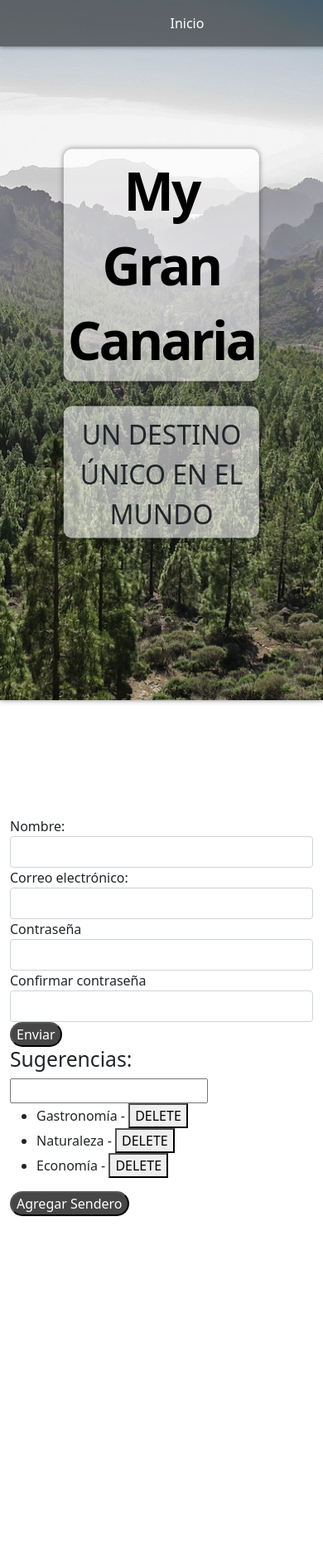
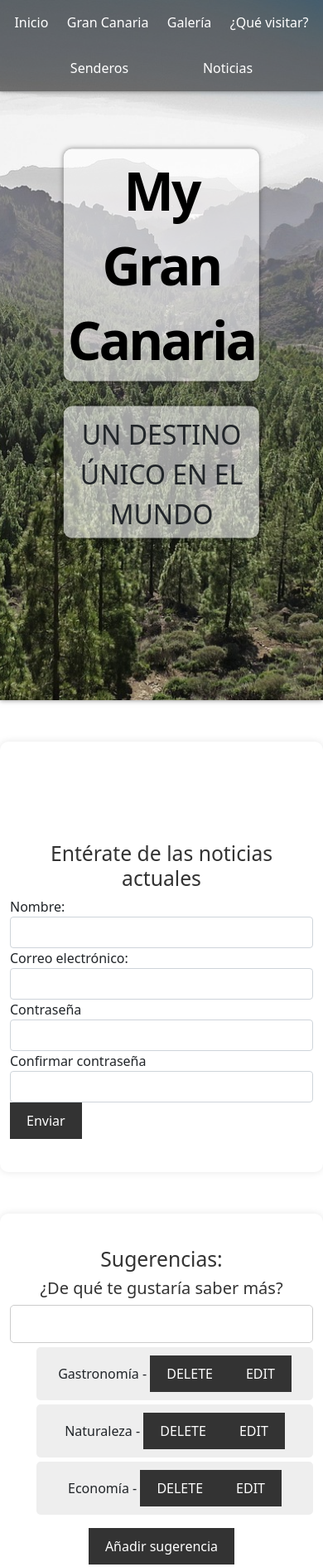
Before and after one commit to elenaperez023/MyGranCanaria, a plain HTML site: page form.html in a window 390 px wide. Shown: the whole page at 83% size. Before the commit the page ends 1526 px from the top, so only its background shows below. Drawn offline with Linux system fonts and the light colour scheme.

Commit message:
6th commit

```diff
--- a/css/form.css
+++ b/css/form.css
@@ -10,14 +10,48 @@
 
 body {
     font-family: 'Open Sans', sans-serif;
+    background-color: #f5f5f5;
+    margin: 0;
 }
 
 .container {
-    width: 90%;
-    max-width: 1200px;
-    overflow: hidden;
+    width: 80%;
+    max-width: 600px;
     margin: auto;
-    padding: 60px 0;
+    padding: 40px;
+    background-color: #fff;
+    border-radius: 10px;
+    box-shadow: 0 0 10px rgba(0, 0, 0, 0.1);
+    margin-top: 50px;
+}
+
+.right-side {
+    text-align: center;
+}
+
+h2, h5 {
+    color: #333;
+}
+
+input {
+    width: 100%;
+    padding: 10px;
+    margin: 10px 0;
+    box-sizing: border-box;
+    border: 1px solid #ccc;
+    border-radius: 5px;
+}
+
+ul {
+    list-style-type: none;
+    padding: 0;
+}
+
+ul li {
+    background-color: #eee;
+    padding: 10px;
+    margin: 5px 0;
+    border-radius: 5px;
 }
 
 header {
@@ -114,19 +148,11 @@ nav a:hover {
     font-weight: 300;
     color: rgb(0, 0, 0);
     margin-bottom: 40px;
-    /* font-family: 40px; */
 }
-
-/* .collapse.navbar-collapse{
-    justify-content: center;
-    display: flex;
-} */
 
 .nav-link a{
     color: aliceblue;
 }
-
-
 
 #my-jumbotron {
     margin-top: 5em;
@@ -161,8 +187,45 @@ nav a:hover {
     color: red;
 }
 
-.button{
-    background-color: rgba(0, 0, 0, 0.726);
-    border-radius: 20px;
+button{
+    background-color: #333;
     color: #fff;
+    padding: 10px 20px;
+    border: none;
+    border-radius: 5px;
+    cursor: pointer;
+    font-size: 16px;
+    margin: auto;
 }
+
+button:hover {
+    background-color: #555;
+}
+
+
+@media only screen and (max-width: 1200px) {
+    .menu-navigation {
+        width: 100vw;
+        display: flex;
+        z-index: 1000;
+        flex-wrap: wrap;
+        height: 13vh;
+        align-items: center;
+    }
+}
+
+@media only screen and (max-width: 500px) {
+    .menu-navigation {
+        width: 100vw;
+        display: flex;
+        z-index: 1000;
+        flex-wrap: wrap;
+        height: 13vh;
+        align-items: center;
+    }
+
+    .menu-navigation a {
+        margin: 5px;
+        white-space: normal;
+    }
+}
--- a/css/style-news.css
+++ b/css/style-news.css
@@ -1,37 +1,36 @@
 
+body {
+    font-family: 'Open Sans', sans-serif;
+    margin: 0;
+    padding: 0;
+}
 
-/* Introduction */
-.subtitle{
+.container {
+    max-width: 800px;
+    margin: auto;
+    padding: 40px;
+}
+
+.subtitle {
     text-align: center;
     font-weight: 300;
-    color: rgb(0, 0, 0);
+    color: #333;
     margin-bottom: 40px;
 }
 
-.intro-container{
-    display: flex;
-    justify-content: space-evenly;
-    align-items: center;
-    flex-wrap: wrap;
-}
-
-/* Carousel */
 .carousel {
-    width: 50%;
+    width: 100%;
     max-width: 600px;
     height: 300px;
     margin: auto;
-    background-color: #ffffff;
-  }
-
-  .carousel-inner{
-    height: 300px;
+    background-color: #fff;
 }
 
 .carousel-inner img {
     object-fit: cover;
     width: 100%;
     height: 300px;
+    border-radius: 5px;
 }
 
 .carousel-control-prev,
@@ -42,39 +41,42 @@
 .carousel-control-prev-icon,
 .carousel-control-next-icon {
     background-image: none;
-    color: #000000;
+    color: #000;
 }
 
-  .carousel-indicators {
-    position: absolute;
-    bottom: 10px;
-    left: 50%;
-    z-index: 15;
-    width: 60%;
-    padding-left: 0;
-    margin-left: -30%;
+.checklist-intro {
+    width: 100%;
+    margin-top: 20px;
     text-align: center;
-    list-style: none;
 }
 
-.intro-container img{
-    width: 30%;
-    object-fit: cover;
-    box-shadow: 0 0 6px rgba(0, 0, 0, .5);
-    border-radius: 5px;
-}
-
-.checklist-intro{
-    width: 45%;
-}
-
-.introduction{
+.introduction {
     margin-bottom: 20px;
 }
 
-.n-introduction{
+.n-introduction {
     margin-bottom: 7px;
-    color: black;
+    color: #333;
+}
+
+.introduction a {
+    color: #007bff;
+    text-decoration: none;
+}
+
+.introduction a:hover {
+    text-decoration: underline;
+}
+
+.hidden {
+    opacity: 0;
+    transform: translateY(20px);
+    transition: opacity 0.6s ease-out, transform 0.6s ease-out;
+}
+
+.revealed {
+    opacity: 1;
+    transform: translateY(0);
 }
 
 /* footer*/
--- a/css/style.css
+++ b/css/style.css
@@ -84,6 +84,7 @@ header {
     justify-content: space-evenly;
     align-items: center;
     box-shadow: 0 0 6px rgba(0, 0, 0, .5);
+    z-index: 500;
 }
 
 .menu-navigation a {
--- a/form.html
+++ b/form.html
@@ -6,6 +6,7 @@
   <meta charset="UTF-8">
   <meta name="viewport" content="width=device-width, initial-scale=1.0">
   <title>My Gran Canaria</title>
+  <link rel="stylesheet" href="css/style.css">
   <link rel="stylesheet" href="css/form.css">
   <link rel="stylesheet" href="css/bootstrap.min.css">
   <!--Text fonts-->
@@ -18,38 +19,6 @@
 </head>
 
 <body>
-  <!-- <header class="header">
-    <nav class="navbar navbar-expand-sm navbar-dark ">
-      <div class="container-fluid justify-content-center">
-        <button class="navbar-toggler" type="button" data-bs-toggle="collapse" data-bs-target="#mynavbar">
-          <span class="navbar-toggler-icon"></span>
-        </button>
-        <div class="collapse navbar-collapse" id="my-nav-bar">
-          <ul class="navbar-nav me-auto">
-            <li class="nav-item">
-              <a class="nav-link" href="index.html">Inicio</a>
-            </li>
-            <li class="nav-item">
-              <a class="nav-link" href="index.html#introduction">Gran Canaria</a>
-            </li>
-            <li class="nav-item">
-              <a class="nav-link" href="index.html#gallery">Galería</a>
-            </li>
-            <li class="nav-item">
-              <a class="nav-link" href="index.html#visit">¿Qúe visitar?</a>
-            </li>
-            <li class="nav-item">
-              <a class="nav-link" href="path.html">Senderos</a>
-            </li>
-            <li class="nav-item">
-              <a class="nav-link" href="news.html">Noticias</a>
-            </li>
-          </ul>
-        </div>
-      </div>
-    </nav>
-  </header> -->
-
   <header>
     <div id="header">
       <div class="header" id="home">
@@ -71,6 +40,7 @@
 
   <div class="container">
     <form action="news.html" method="GET" id="form-news">
+      <h2>Entérate de las noticias actuales</h2>
       <div class="form-group">
         <label for="username">Nombre: </label>
         <input type="text" id="username" name="username" class="form-control" />
@@ -92,26 +62,25 @@
 
       <button type="submit" class="button">Enviar</button>
     </form>
+  </div>
 
-    <form action="form.html" id="news-form">
+  <form action="form.html" id="news-form" class="container">
     <div class="row">
       <div class="col-sm-12">
         <div class="right-side">
           <h2>Sugerencias:</h2>
+          <h5>¿De qué te gustaría saber más?</h5>
           <input type="text" id="new-new" required>
           <ul id="new-list">
             <li>Economía</li>
             <li>Naturaleza</li>
             <li>Gastronomía</li>
           </ul>
-            <button type="submit" class="button">Agregar Sendero</button>
+          <button type="submit" class="button">Añadir sugerencia</button>
         </div>
       </div>
     </div>
   </form>
-
-
-  </div>
 
   <script src="js/bootstrap.min.js"></script>
   <script src="js/form.js"></script>
--- a/js/news-list.js
+++ b/js/news-list.js
@@ -27,17 +27,32 @@ function addNew(event) {
             new: newNew,
         });
 
-        newNewInput.value = ""; // Limpiar el campo después de agregar
+        newNewInput.value = "";
 
         showNew();
     }
 }
 
-function  showNew() {
+function showNew() {
     const NEW_LIST = document.getElementById("new-list");
     NEW_LIST.innerHTML = "";
 
-    for (let i = 0; i < news.length; i++) {NEW_LIST.innerHTML += `<li>${news[i].new} - <button onclick="deleteNew(${i})">DELETE</button></li>`;
+    for (let i = 0; i < news.length; i++) {
+        const ITEM_LIST = document.createElement("li");
+        ITEM_LIST.textContent = `${news[i].new} - `;
+
+        const DELETE_BUTTON = document.createElement("button");
+        DELETE_BUTTON.textContent = "DELETE";
+        DELETE_BUTTON.addEventListener("click", () => deleteNew(i));
+
+        const EDIT_BUTTON = document.createElement("button");
+        EDIT_BUTTON.textContent = "EDIT";
+        EDIT_BUTTON.addEventListener("click", () => editNew(i));
+
+        ITEM_LIST.appendChild(DELETE_BUTTON);
+        ITEM_LIST.appendChild(EDIT_BUTTON);
+
+        NEW_LIST.appendChild(ITEM_LIST);
     }
 }
 
@@ -46,4 +61,13 @@ function deleteNew(newId) {
     showNew();
 }
 
+function editNew(newId) {
+    const NEW_CONTENT = prompt("Edit News:", news[newId].new);
+
+    if (NEW_CONTENT !== null) {
+        news[newId].new = NEW_CONTENT;
+        showNew();
+    }
+}
+
 initialize();
```
Also changed, not shown: js/reveal.js (added, +16 -0 lines), news.html (+13 -9 lines). Lines whose indentation alone changed are shown as unchanged.
